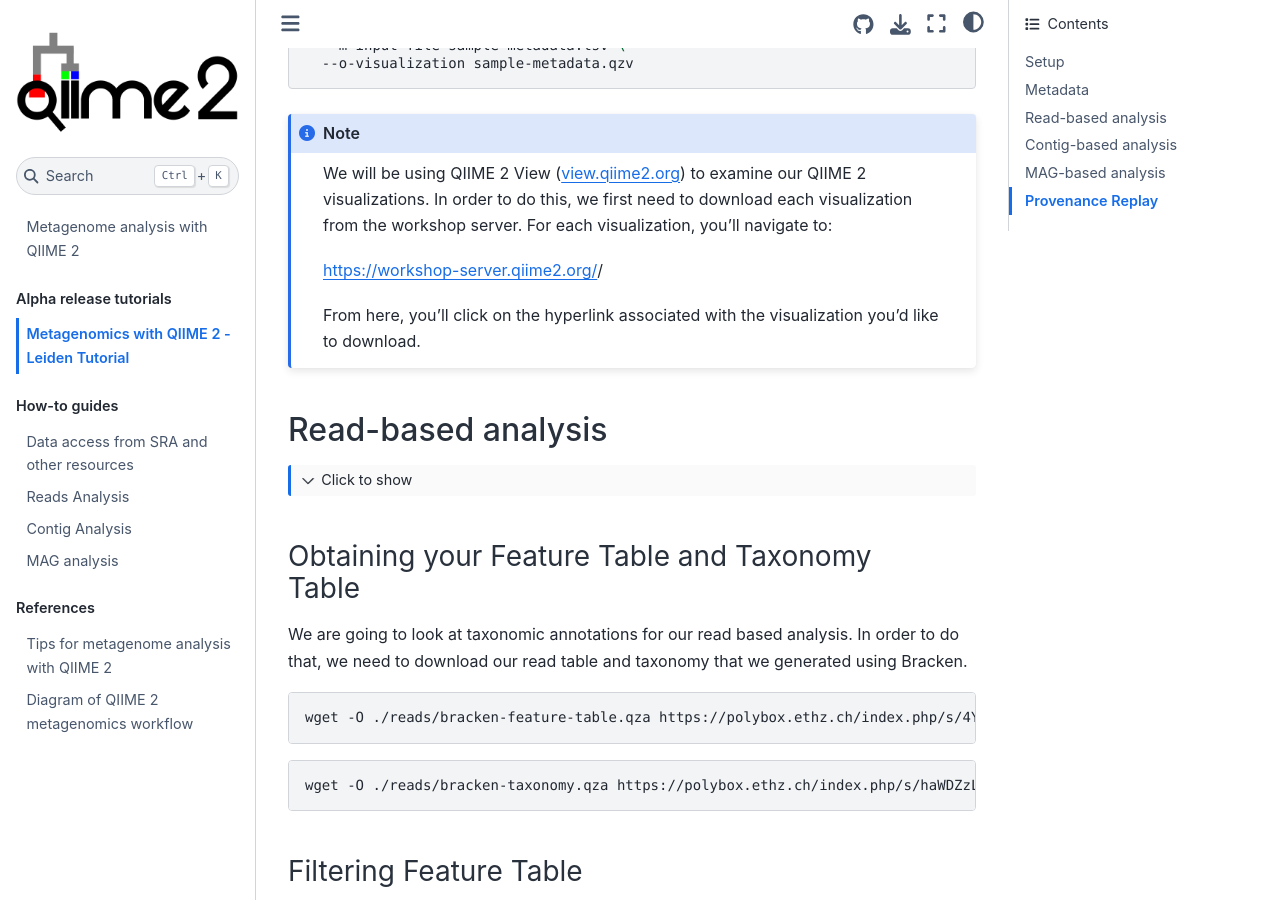
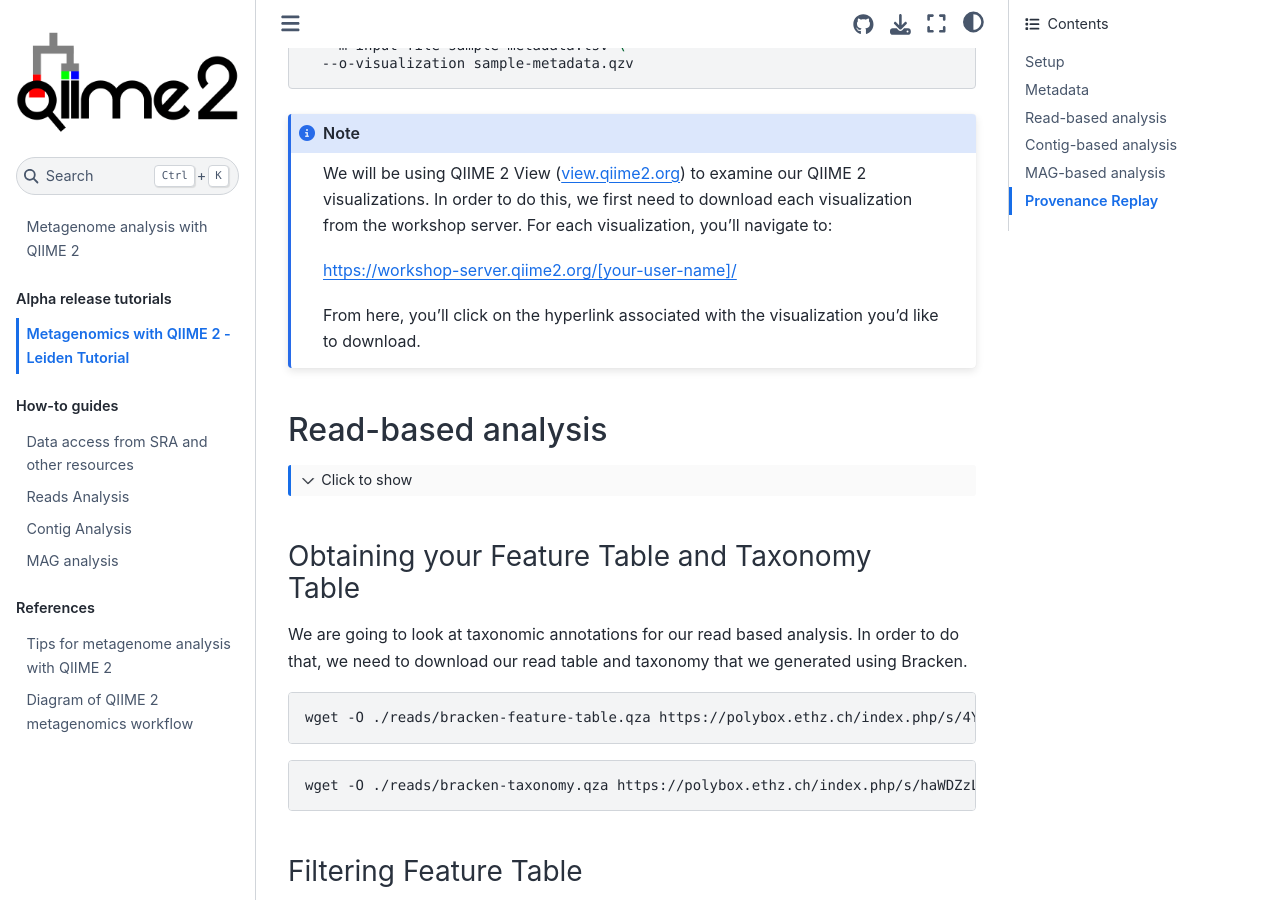
Before and after one commit to caporaso-lab/q2-books, a Jupyter Book: the page built from q2-metagenomics/book/80-leiden-tutorial.md, in a window 1280 px wide and 900 px high, scrolled down 1120 px. Built offline with Jupyter Book 1.0.4 settings and Sphinx 7.4.7 and the Sphinx Book theme 1.1.4, drawn with Linux system fonts in a browser that asks for light colours; some of the changed text lies outside the part shown.

Commit message:
Update 80-leiden-tutorial.md (#4)

`````diff
--- a/q2-metagenomics/book/80-leiden-tutorial.md
+++ b/q2-metagenomics/book/80-leiden-tutorial.md
@@ -26,6 +26,7 @@ mkdir contigs
 
 ````{toggle}
 **Required databases**
+
 In order to perform the taxonomic and functional annotation, we will need a couple of different reference databases. Below you will find instructions on how to download these databases using respective QIIME 2 actions.
 
 1. Kraken 2/Bracken database
@@ -52,6 +53,7 @@ qiime moshpit fetch-eggnog-db \
 ```
 
 **Data retrieval from SRA**
+
 The data we are using in this tutorial can be fetched from the SRA repository using the [q2-fondue](https://github.com/bokulich-lab/q2-fondue) plugin. We need to import the accession IDs into a QIIME 2 artifact:
 
 ```shell
@@ -91,7 +93,7 @@ qiime metadata tabulate \
 ```{note}
 We will be using QIIME 2 View (view.qiime2.org) to examine our QIIME 2 visualizations. In order to do this, we first need to download each visualization from the workshop server. For each visualization, you'll navigate to:
 
-https://workshop-server.qiime2.org/<your-user-name>/
+https://workshop-server.qiime2.org/[your-user-name]/
 
 From here, you'll click on the hyperlink associated with the visualization you'd like to download.
 ```
@@ -217,6 +219,7 @@ qiime composition da-barplot \
 ## Contig-based analysis
 ````{toggle}
 **Assemble Reads into Contigs with MEGAHIT**
+
 The first step in recovering metagenome-assembled genomes (MAGs) is genome assembly itself. There are many genome assemblers available, two of which you can use through our QIIME 2 plugin - here, we will use MEGAHIT. MEGAHIT takes short DNA sequencing reads, constructs a simplified De Bruijn graph, and generates longer contiguous sequences called contigs, providing valuable genetic information for the next steps of our analysis.
 ```shell
 qiime assembly assemble-megahit \
@@ -228,6 +231,7 @@ qiime assembly assemble-megahit \
     --verbose
 ```
 **Contig QC with QUAST**
+
 Once the reads are assembled into contigs, we can use QUAST to evaluate the quality of our assembly.
 ```shell
 qiime assembly evaluate-contigs \
@@ -244,8 +248,9 @@ After assembling our reads into contigs, let's have a look at our contig quality
 wget -O ./contigs/quast-qc.qzv https://polybox.ethz.ch/index.php/s/XyZfYkDEHh1nHZq/download
 ```
 
+### Obtaining your Feature Table and Taxonomy Table
+
 ````{toggle}
-
 ```shell
 qiime moshpit classify-kraken2 \
     --i-seqs "./moshpit_tutorial/cache:megahit-contigs" \
@@ -258,7 +263,6 @@ qiime moshpit classify-kraken2 \
     --o-hits "./moshpit_tutorial/cache:kraken_hits_contigs" \
     --verbose
 ```
-
 ```shell
 qiime moshpit kraken2-to-features \
   --i-reports "./moshpit_tutorial/cache:kraken_reports_contigs" \
@@ -477,6 +479,7 @@ wget -O busco-qc.qzv https://polybox.ethz.ch/index.php/s/fzAA003m6UVw5je/downloa
 
 ````{toggle}
 **MAGs dereplication**
+
 Dereplication involves removing duplicate or nearly identical MAGs to reduce redundancy and improve downstream analyses. To dereplicate our MAGs, we will:
 
 1. compute hash sketches of every genome using [sourmash](https://sourmash.readthedocs.io/en/latest/) - you can think of those sketches as tiny representations of our genomes (sourmash compresses a lot of information into much smaller space).
@@ -511,7 +514,7 @@ qiime moshpit dereplicate-mags \
 **MAGs taxonomic annotation workflow**
 This workflow focuses on annotating MAGs with taxonomic information using Kraken2, a tool for taxonomic classification. In this tutorial we perfom taxonomic and functional annotation on dereplicated MAGs.
 
-***MAGs classify with Kraken2**
+**MAGs classify with Kraken2**
 MAGs are classified taxonomically using Kraken2, with parameters set for confidence threshold and minimum base quality.
 ```shell
 qiime moshpit classify-kraken2 \
`````
Also changed, not shown: other parts of q2-metagenomics/book/80-leiden-tutorial.md (+1 -3 lines).
